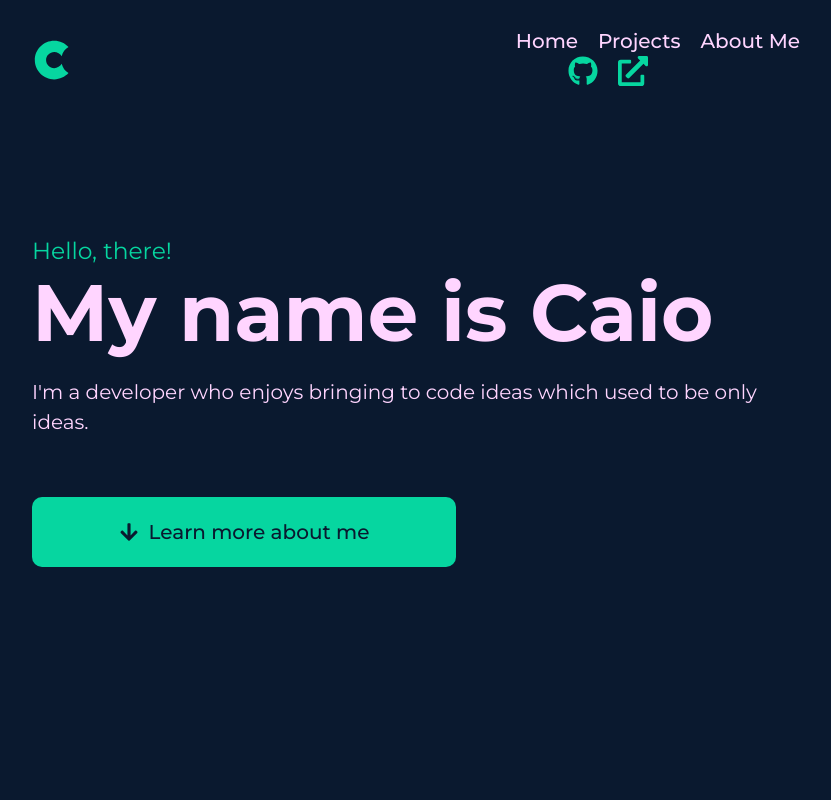
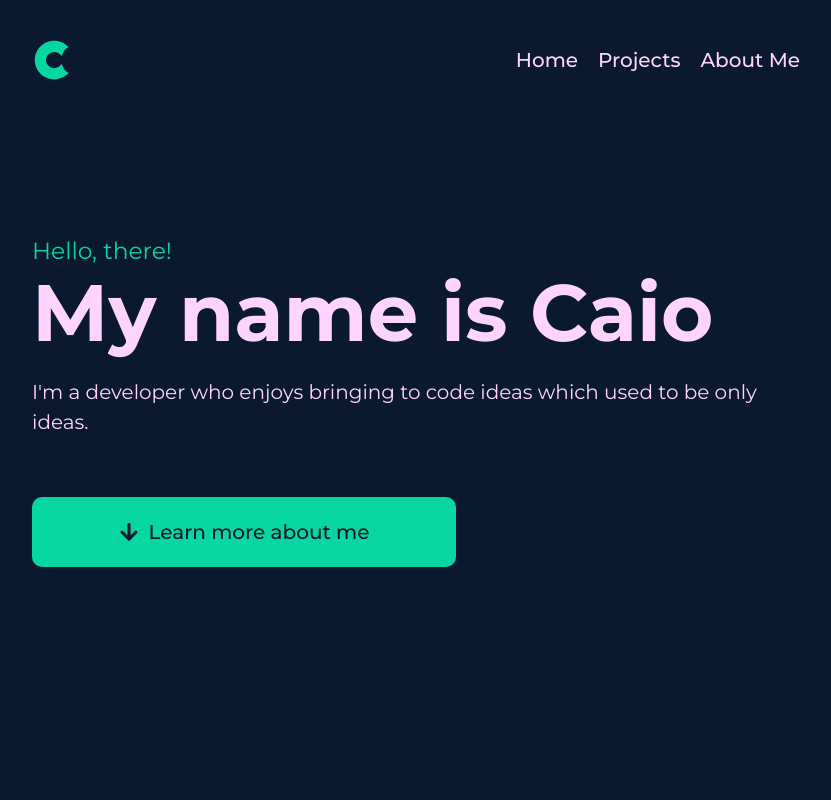
Before and after one commit to CaioCouto/portfolio, a React (Vite) app: page / in a window 1280 px wide. Shown: the top 800 px of the page, without its empty margins (224-1055 px from the left). Built offline with nearby package versions, Linux system fonts and the light colour scheme.

Commit message:
Fixing icons unwanted behaviour

```diff
--- a/src/components/NetworkIcons/NetworkIcons.jsx
+++ b/src/components/NetworkIcons/NetworkIcons.jsx
@@ -15,12 +15,12 @@ const links = [
     },
 ]
 
-function NetworkIcons() {
+function NetworkIcons({ className }) {
     return (
         <div className={ styles["NetworkIcons-links"] }>
             {
                 links.map((link, index) => (
-                    <a key={ index } className={ styles["NetworkIcons-link"] } href={ link.url } target='blank_'>
+                    <a key={ index } className={ `${styles["NetworkIcons-link"]} ${className}` } href={ link.url } target='blank_'>
                         <p style={{ display: 'none' }}>{ link.label }</p>
                         <link.icon
                             className={ `${styles["NetworkIcons-icon"]} ${styles["NetworkIcons-icon-menu"]}` }
--- a/src/components/Sidebar/Sidebar.jsx
+++ b/src/components/Sidebar/Sidebar.jsx
@@ -21,7 +21,7 @@ function Sidebar() {
                 <li className={ styles["sidebar-menu-listItem"]}><a className={ styles["sidebar-menu-link"]} onClick={ scrolltoContent }>Projects</a></li>
                 <li className={ styles["sidebar-menu-listItem"]}><a className={ styles["sidebar-menu-link"]} onClick={ scrolltoContent }>About Me</a></li>
             </ul>
-            <NetworkIcons />
+            <NetworkIcons className={ `${styles["sidebar-icons"]}` }/>
         </aside>
     )
 }
--- a/src/components/Sidebar/sidebar.module.css
+++ b/src/components/Sidebar/sidebar.module.css
@@ -19,8 +19,6 @@
 }
 
 .sidebar--active { transform: translateX(0vw); }
-
-.sidebar-icon { font-size: 2rem; }
 
 .sidebar-menu {
     width: 50vw;
@@ -104,4 +102,6 @@
         padding-bottom: 5px;
         border-bottom: 1px solid var(--secondary-Emerald);
     }
+
+    .sidebar-icons { display: none;}
 }
```
